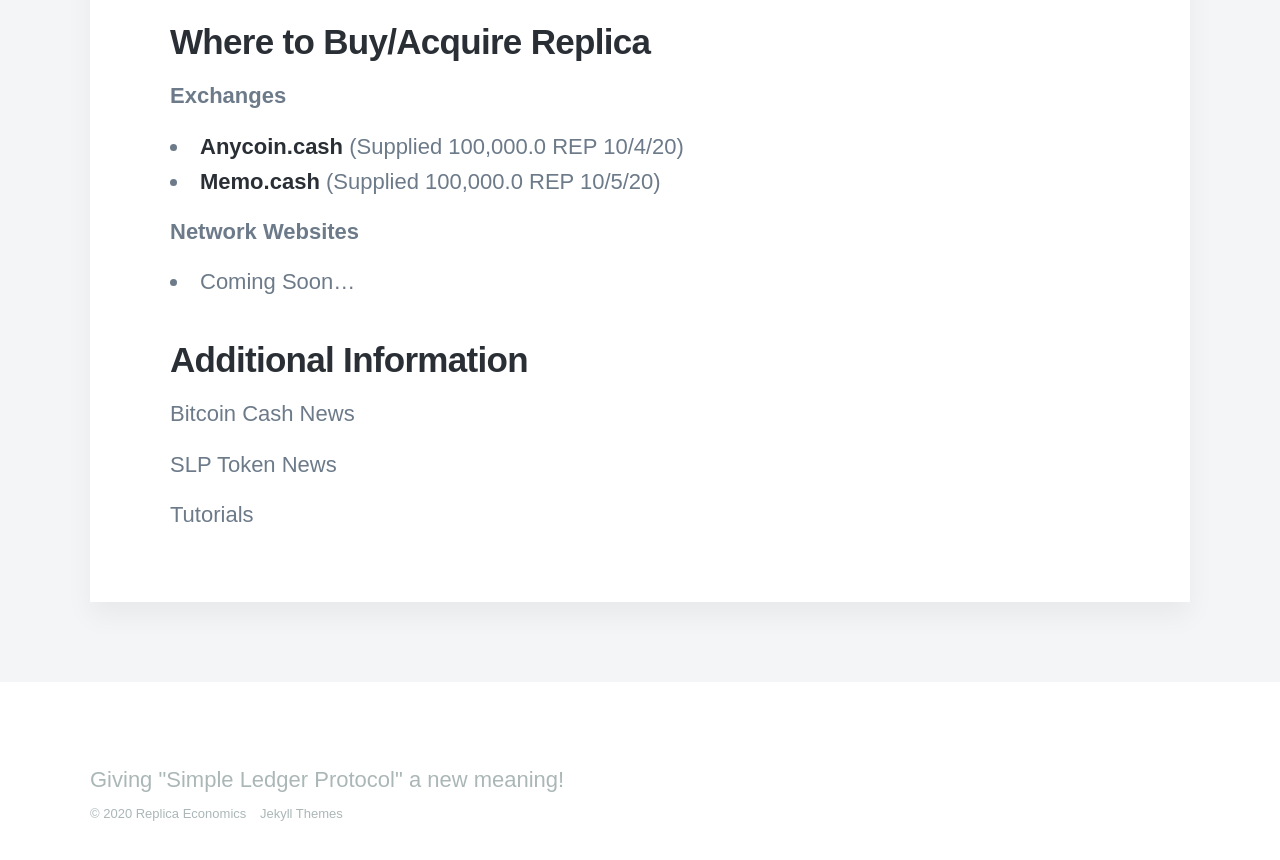
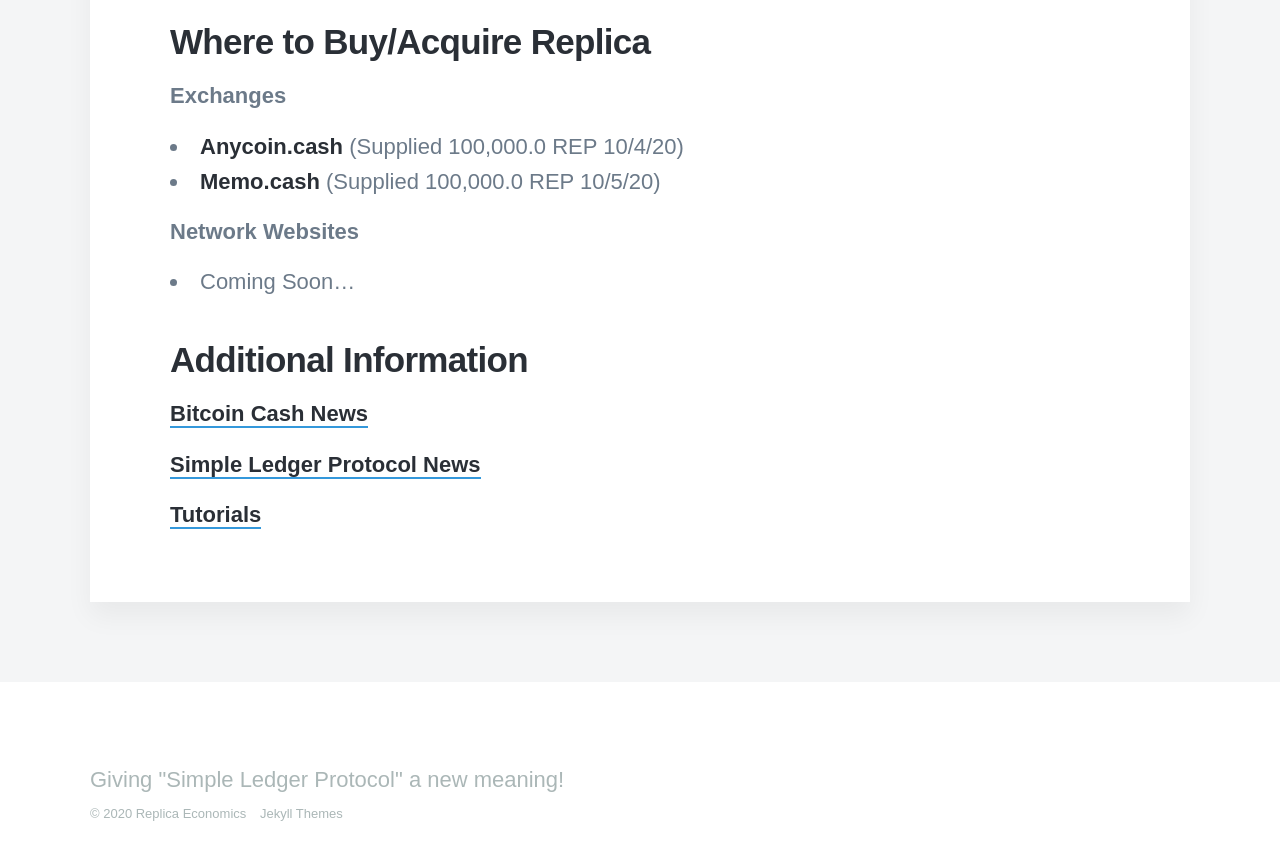
Before and after one commit to ishyu/Replica-Economics, a Jekyll site: the page built from _projects/replica_overview.md, in a window 1280 px wide and 900 px high, scrolled down 2762 px. Shown: the top 860 px of the window. Built offline with Jekyll 4.4.1, drawn with Linux system fonts in a browser that asks for light colours; nearby versions of some CDN libraries; some web fonts are replaced.

Commit message:
Update replica_overview.md

```diff
--- a/_projects/replica_overview.md
+++ b/_projects/replica_overview.md
@@ -41,8 +41,8 @@
 
 ## Additional Information
 
-Bitcoin Cash News
+[Bitcoin Cash News](https://news.bitcoin.com/)
 
-SLP Token News
+[Simple Ledger Protocol News](https://simpleledger.cash/blog/)
 
-Tutorials
+[Tutorials](https://www.youtube.com/playlist?list=PLRrNLF1aV3rt-MQKnLLM9RP7Wtr84UtNh)
```
